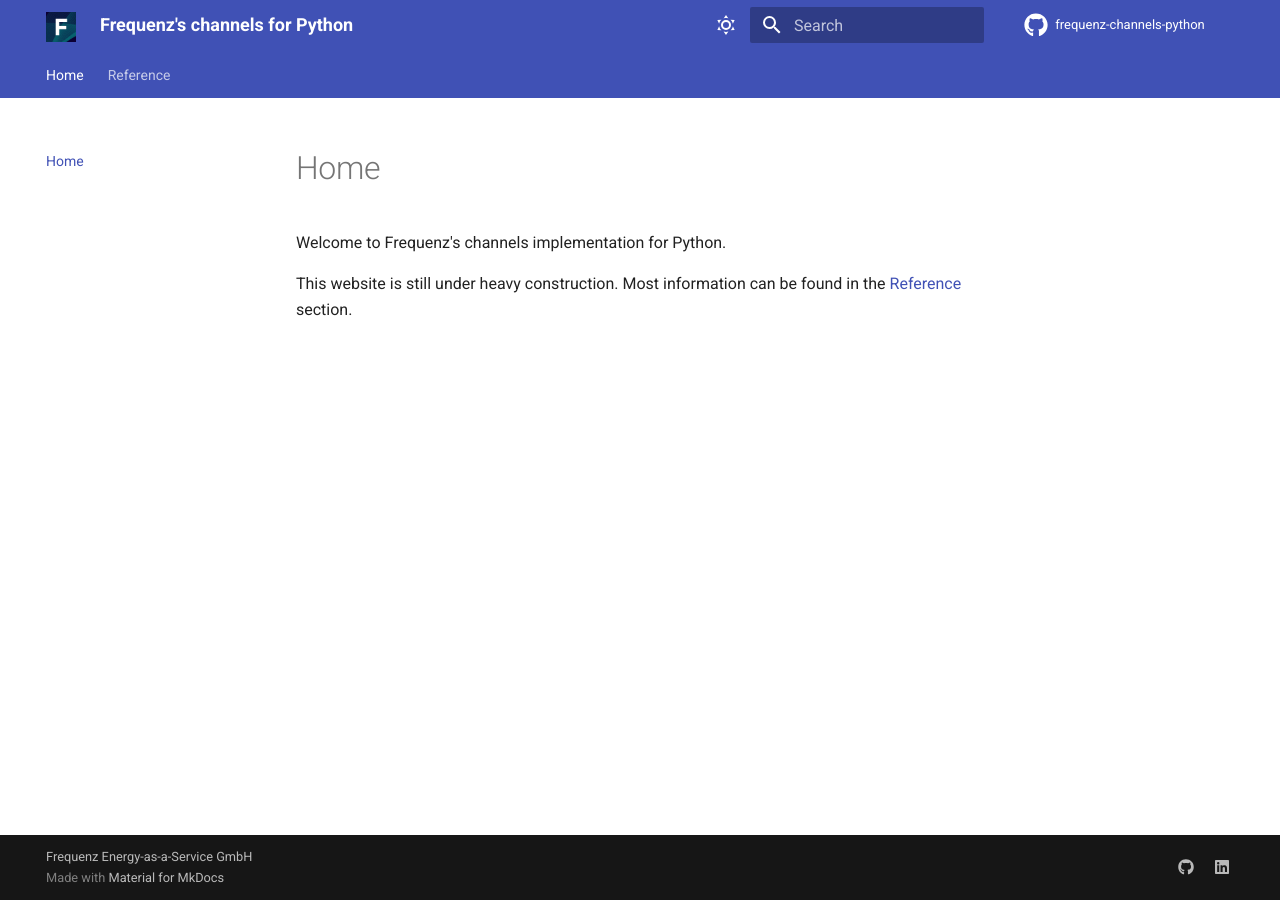
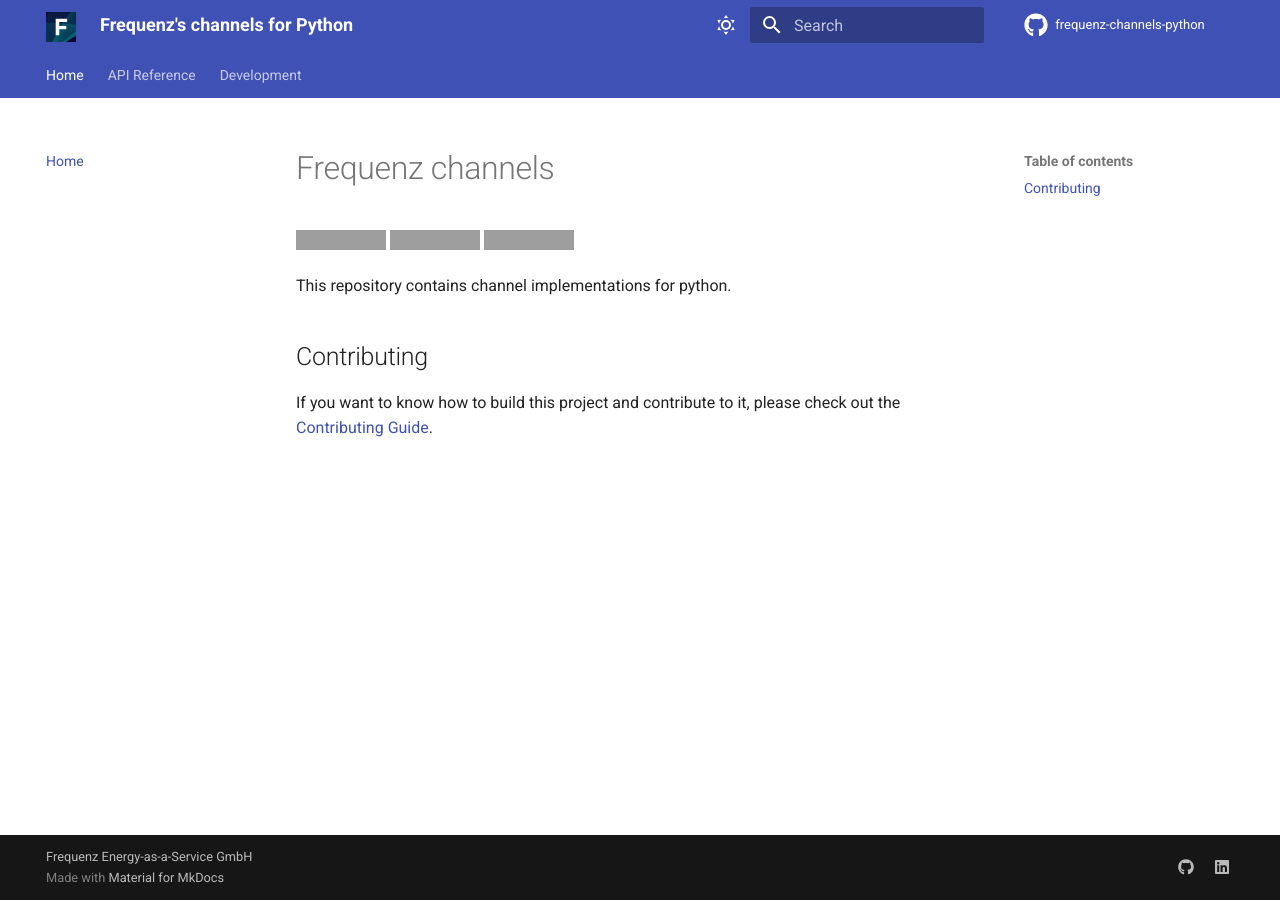
Before and after one commit to frequenz-floss/frequenz-channels-python, an MkDocs documentation site: the page built from docs/index.md, in a window 1280 px wide. Built offline with MkDocs 1.6.1 and Material for MkDocs 9.7.7, drawn with Linux system fonts in a browser that asks for light colours; comment, search, counter and statistics services are not loaded; the version menu is left out; grey boxes are pictures that could not be loaded.

Commit message:
docs: Replace the Home with the README
Also add a Development section that includes the contents of the
CONTRIBUTING.md file.

This makes it much easier to have one source of truth for the
documentation.

Signed-off-by: Leandro Lucarella <leandro.lucarella@frequenz.com>

```diff
--- a/README.md
+++ b/README.md
@@ -10,4 +10,4 @@ This repository contains channel implementations for python.
 
 If you want to know how to build this project and contribute to it, please
 check out the [Contributing
-Guide](https://github.com/frequenz-floss/frequenz-channels-python/CONTRIBUTING.md).
+Guide](CONTRIBUTING.md).
--- /dev/null
+++ b/docs/CONTRIBUTING.md
@@ -0,0 +1 @@
+--8<-- "CONTRIBUTING.md"
--- /dev/null
+++ b/docs/SUMMARY.md
@@ -0,0 +1,3 @@
+* [Home](index.md)
+* [API Reference](reference/)
+* [Development](CONTRIBUTING.md)
--- a/docs/index.md
+++ b/docs/index.md
@@ -1,5 +1 @@
-# Home
-
-Welcome to Frequenz's channels implementation for Python.
-
-This website is still under heavy construction. Most information can be found in the [Reference](reference/frequenz/channels) section.
+--8<-- "README.md"
```
